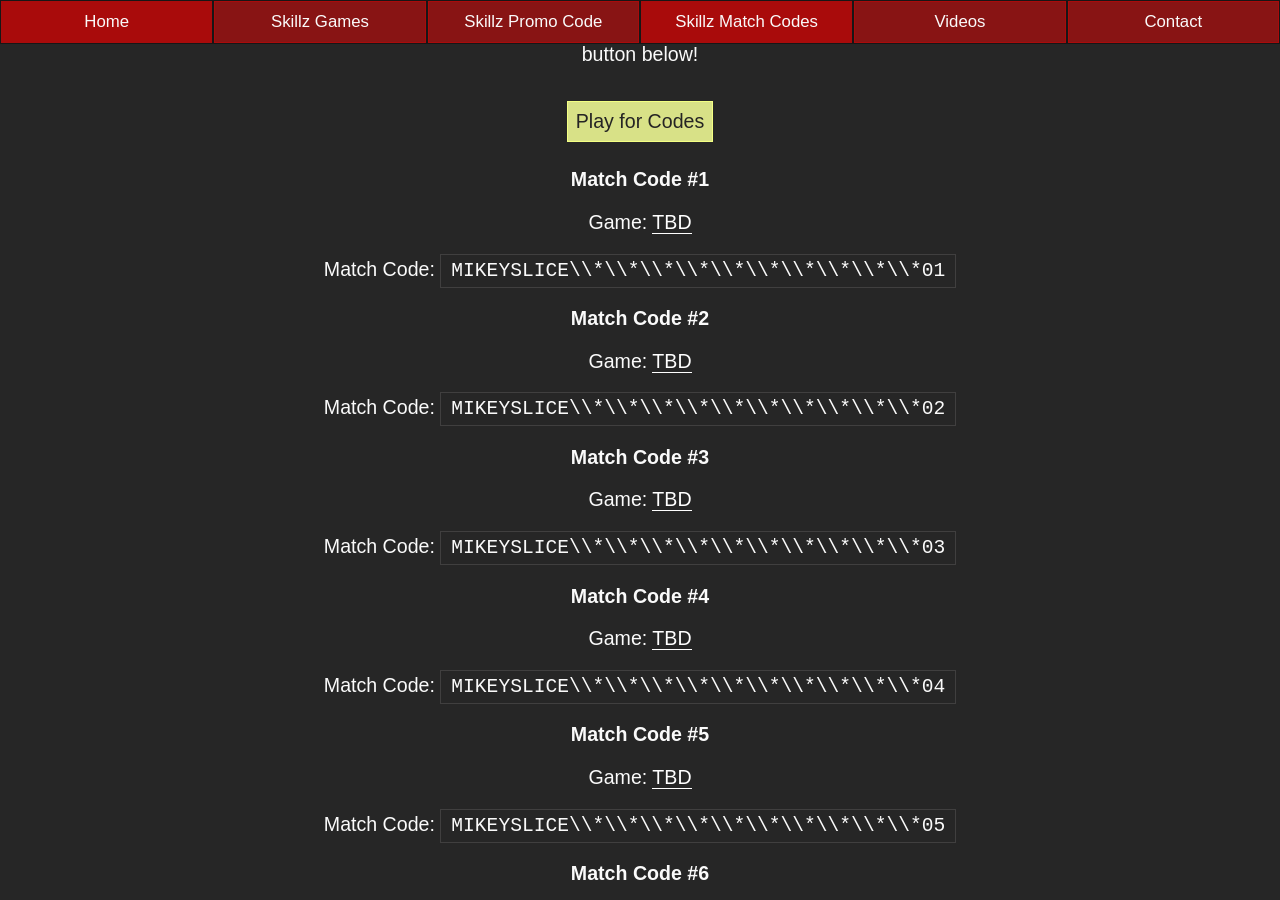
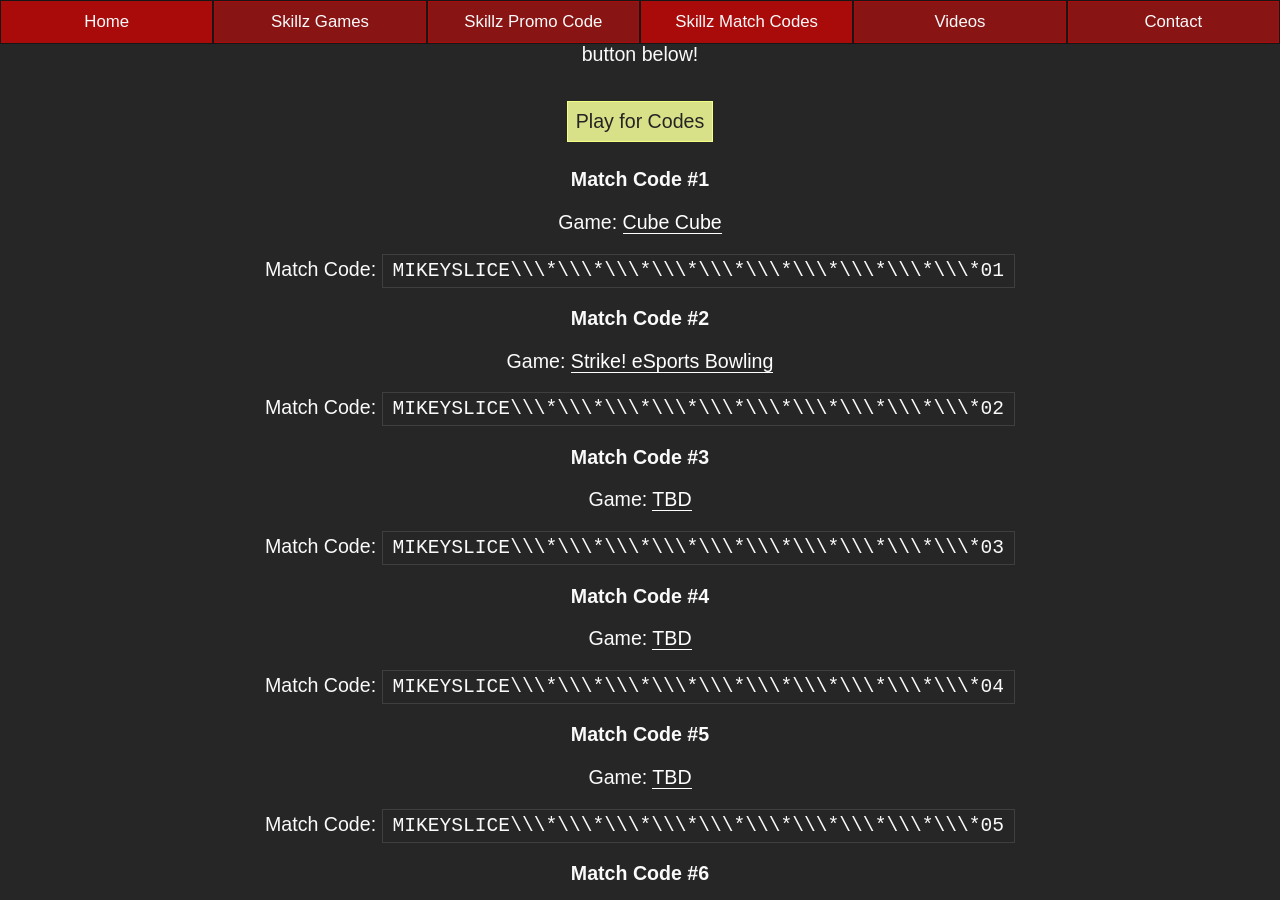
Before and after one commit to mikeyslice/esports-medium, a Jekyll site: the page built from skillz-match-codes.md, in a window 1280 px wide and 900 px high, scrolled down 3265 px. Built offline with Jekyll 4.4.1, drawn with Linux system fonts in a browser that asks for light colours; some of the changed text lies outside the part shown.

Commit message:
Update Skillz Match Codes “skillz-match-codes”

```diff
--- a/_includes/pages/skillz-match-codes.html
+++ b/_includes/pages/skillz-match-codes.html
@@ -104,63 +104,63 @@
 <br>
 <h3>Match Code #1</h3>
 
-<p>Game: <a href="/skillz-games/">TBD</a></p>
+<p>Game: <a href="/skillz-games/">Cube Cube</a></p>
 
-<p>Match Code: <code>MIKEYSLICE\\*\\*\\*\\*\\*\\*\\*\\*\\*\\*01</code></p>
+<p>Match Code: <code>MIKEYSLICE\\\*\\\*\\\*\\\*\\\*\\\*\\\*\\\*\\\*\\\*01</code></p>
 
 <h3>Match Code #2</h3>
 
-<p>Game: <a href="/skillz-games/">TBD</a><p>
+<p>Game: <a href="/skillz-games/">Strike! eSports Bowling</a><p>
 
-<p>Match Code: <code>MIKEYSLICE\\*\\*\\*\\*\\*\\*\\*\\*\\*\\*02</code></p>
+<p>Match Code: <code>MIKEYSLICE\\\*\\\*\\\*\\\*\\\*\\\*\\\*\\\*\\\*\\\*02</code></p>
 
 <h3>Match Code #3</h3>
 
 <p>Game: <a href="/skillz-games/">TBD</a><p>
 
-<p>Match Code: <code>MIKEYSLICE\\*\\*\\*\\*\\*\\*\\*\\*\\*\\*03</code></p>
+<p>Match Code: <code>MIKEYSLICE\\\*\\\*\\\*\\\*\\\*\\\*\\\*\\\*\\\*\\\*03</code></p>
 
 <h3>Match Code #4</h3>
 
 <p>Game: <a href="/skillz-games/">TBD</a><p>
 
-<p>Match Code: <code>MIKEYSLICE\\*\\*\\*\\*\\*\\*\\*\\*\\*\\*04</code></p>
+<p>Match Code: <code>MIKEYSLICE\\\*\\\*\\\*\\\*\\\*\\\*\\\*\\\*\\\*\\\*04</code></p>
 
 <h3>Match Code #5</h3>
 
 <p>Game: <a href="/skillz-games/">TBD</a><p>
 
-<p>Match Code: <code>MIKEYSLICE\\*\\*\\*\\*\\*\\*\\*\\*\\*\\*05</code></p>
+<p>Match Code: <code>MIKEYSLICE\\\*\\\*\\\*\\\*\\\*\\\*\\\*\\\*\\\*\\\*05</code></p>
 
 <h3>Match Code #6</h3>
 
 <p>Game: <a href="/skillz-games/">TBD</a><p>
 
-<p>Match Code: <code>MIKEYSLICE\\*\\*\\*\\*\\*\\*\\*\\*\\*\\*06</code></p>
+<p>Match Code: <code>MIKEYSLICE\\\*\\\*\\\*\\\*\\\*\\\*\\\*\\\*\\\*\\\*06</code></p>
 
 <h3>Match Code #7</h3>
 
 <p>Game: <a href="/skillz-games/">TBD</a><p>
 
-<p>Match Code: <code>MIKEYSLICE\\*\\*\\*\\*\\*\\*\\*\\*\\*\\*07</code></p>
+<p>Match Code: <code>MIKEYSLICE\\\*\\\*\\\*\\\*\\\*\\\*\\\*\\\*\\\*\\\*07</code></p>
 
 <h3>Match Code #8</h3>
 
 <p>Game: <a href="/skillz-games/">TBD</a><p>
 
-<p>Match Code: <code>MIKEYSLICE\\*\\*\\*\\*\\*\\*\\*\\*\\*\\*08</code></p>
+<p>Match Code: <code>MIKEYSLICE\\\*\\\*\\\*\\\*\\\*\\\*\\\*\\\*\\\*\\\*08</code></p>
 
 <h3>Match Code #9</h3>
 
 <p>Game: <a href="/skillz-games/">TBD</a><p>
 
-<p>Match Code: <code>MIKEYSLICE\\*\\*\\*\\*\\*\\*\\*\\*\\*\\*09</code></p>
+<p>Match Code: <code>MIKEYSLICE\\\*\\\*\\\*\\\*\\\*\\\*\\\*\\\*\\\*\\\*09</code></p>
 
 <h3>Match Code #10</h3>
 
 <p>Game: <a href="/skillz-games/">TBD</a></p>
 
-<p>Match Code: <code>MIKEYSLICE\\*\\*\\*\\*\\*\\*\\*\\*\\*\\*10</code></p>
+<p>Match Code: <code>MIKEYSLICE\\\*\\\*\\\*\\\*\\\*\\\*\\\*\\\*\\\*\\\*10</code></p>
 
 <br>
 <a class="btn" href="/play/">Play for Codes</a>
```
